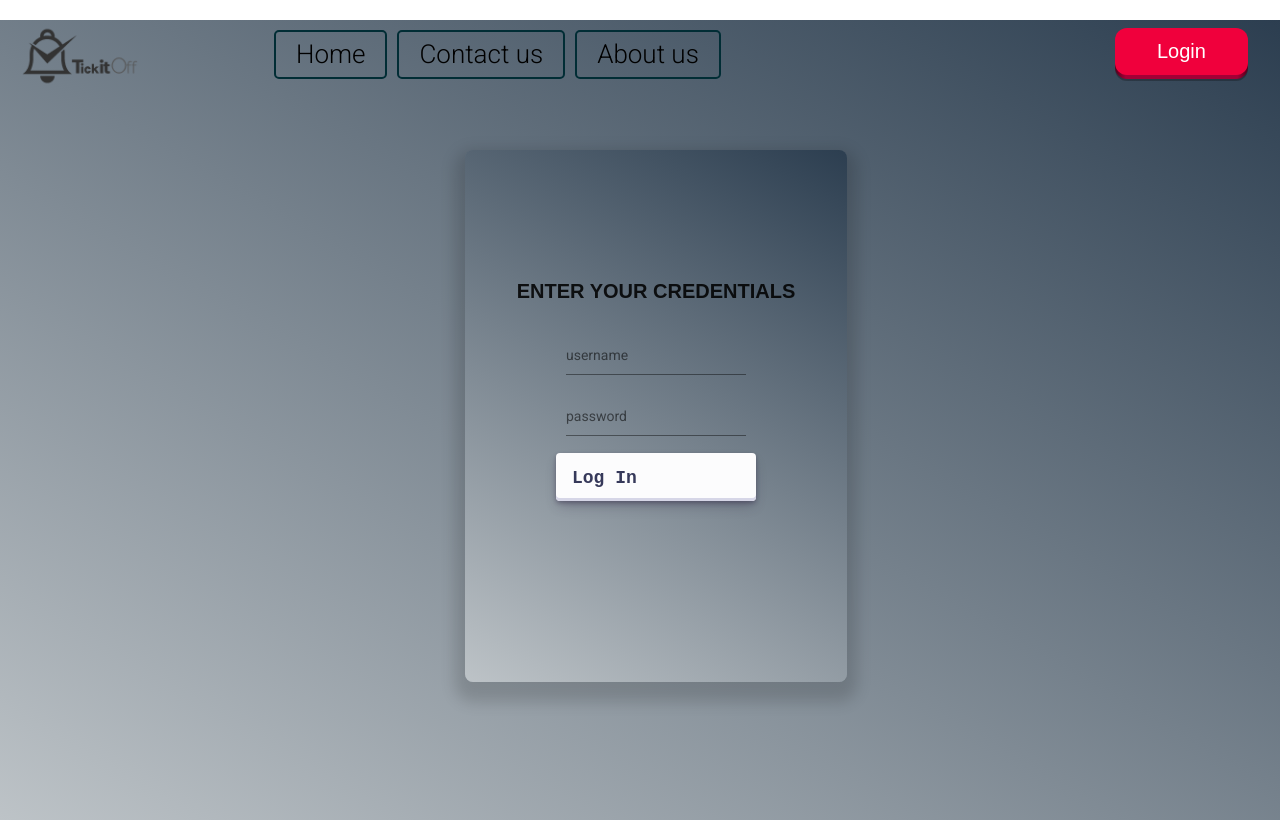
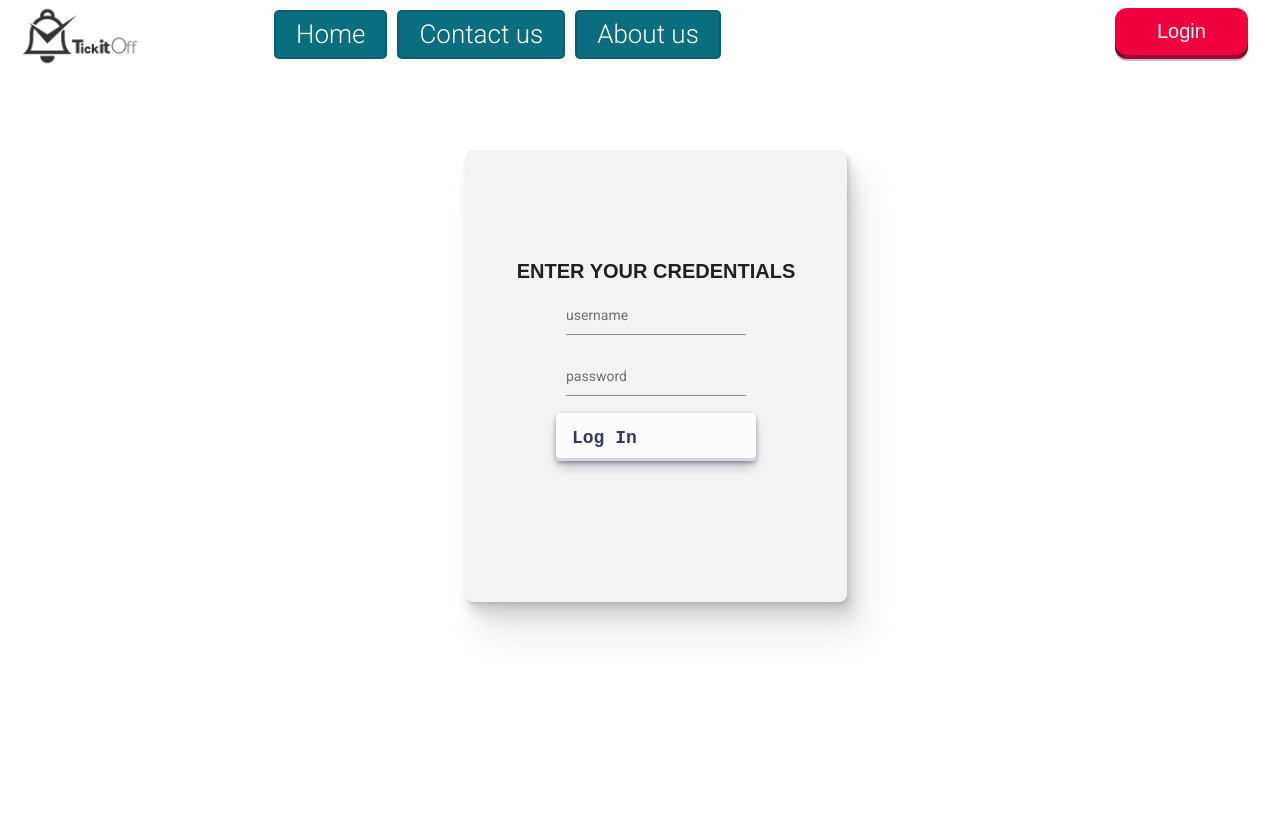
Before and after one commit to moromaxmo/todo-app, an Angular app in the folder client/: page /login in a window 1280 px wide. Built offline with nearby package versions, Linux system fonts and the light colour scheme.

Commit message:
Login, Register UI

```diff
--- a/client/src/app/Travel/css/main.css
+++ /dev/null
@@ -1,20 +0,0 @@
-* {
-  box-sizing: border-box;
-}
-body {
-  font-size: 14px;
-}
-.v208_322 {
-  width: 100%;
-  height: 1024px;
-  background: rgba(255,255,255,1);
-  opacity: 1;
-  position: relative;
-  top: 0px;
-  left: 0px;
-  box-shadow: 0px 4px 4px rgba(0, 0, 0, 0.25);
-  overflow: hidden;
-}
-.name {
-  color: #fff;
-}
--- a/client/src/app/Travel/index.html
+++ /dev/null
@@ -1 +0,0 @@
-<!DOCTYPE html><html><head><link href="./css/main.css" rel="stylesheet" /><title>Document</title></head><body><div class="v208_322"><div class="name"></div></div></body></html>
--- a/client/src/app/login/login.component.css
+++ b/client/src/app/login/login.component.css
@@ -8,8 +8,8 @@ main{height: 100vh;
 .mat-card{
 
   width: 350px;
-  height: 500px;
-  background: inherit;
+  height: 420px;
+  background-color: #f3f3f3;
   position: absolute;
   overflow: hidden;
   top: 50%;
@@ -17,23 +17,12 @@ main{height: 100vh;
   margin-left: -175px;
   margin-top: -250px;
   border-radius: 8px;
-  backdrop-filter: blur(8px); /* Chrome and Opera */
-box-shadow: 0px 10px 15px 10px rgb(0 0 0 / 15%);
-background-color: rgb(228 228 228 / 15%);
-}
-
-.mat-card:before{
-  width: 400px;
-  height: 550px;
-  content: "";
-  position: absolute;
-  top: -25px;
-  left: -25px;
-  bottom: 0;
-  right: 0;
-  background: inherit;
-  box-shadow: inset 0 0 0 200px rgba(255,255,255,0.2);
-  filter: blur(10px);
+  box-shadow:
+      1px 2px 2px rgba(150, 150, 150, 0.2),
+      2px 4px 4px rgba(150, 150, 150, 0.2),
+      4px 8px 8px rgba(150, 150, 150, 0.2),
+      8px 16px 16px rgba(150, 150, 150, 0.2),
+      16px 32px 32px rgba(150, 150, 150, 0.2);
 }
 
 form{
@@ -72,7 +61,7 @@ form img{
     padding-bottom: 0px;
     font-size: 18px;
     font-weight: bold;
-    color: rgba(255,255,255, 0.8);
+    color: rgba(48, 48, 48, 0.8);
   }
 
   input[type="submit"]:hover{
--- a/client/src/app/login/login.component.html
+++ b/client/src/app/login/login.component.html
@@ -1,4 +1,3 @@
-<main>
     <mat-card>
         <mat-card-title>ENTER YOUR CREDENTIALS</mat-card-title>
         <mat-card-content>
@@ -17,8 +16,5 @@
                 </div>
                 <input class = "myButton" type = "submit" value = "Log In" mat=button>
             </form>
-
         </mat-card-content>
     </mat-card>
-
-</main>
--- a/client/src/app/pheader/pheader.component.css
+++ b/client/src/app/pheader/pheader.component.css
@@ -16,7 +16,6 @@
     background-color: none;
     height: 72px;
     width: 100%;
-    padding-top: 20px;
   }
 
   .NavBar ul {
@@ -45,20 +44,21 @@
     padding-right: 20px;
     opacity: 1;
     display:inline-block;
-    border:0.1em solid #012D35;
+    border:0.1em solid #003a444b;
     border-radius:5px;
     box-sizing: border-box;
     text-decoration:none;
     font-family:'Roboto',sans-serif;
     font-weight:300;
-    color:#000000;
+    color:#FFFFFF;
     text-align:center;
     transition: all 0.2s;
+    background-color:#0a6e80;
   }
 
   .NavBar li a:hover{
     color:#FFFFFF;
-    background-color:#012D35;
+    background-color:#003a444b;
 
   }
   @media all and (max-width:30em){
--- a/client/src/app/pheader/pheader.component.html
+++ b/client/src/app/pheader/pheader.component.html
@@ -1,13 +1,14 @@
 <main>
-<div class = "NavBar">
-    <div id = "NavContainer">
+  <div class="NavBar">
+    <div id="NavContainer">
       <img src="\assets\Logo\Logo-01.png" class="logo" width="120">
-
+      <div class="NavButtons">
         <ul>
           <li><a routerLink="/">Home</a></li>
           <li><a routerLink="/contact">Contact us</a></li>
           <li><a routerLink="/aboutus">About us</a></li>
         </ul>
+      </div>
       <div class="Login">
         <button class="button-82-pushable" role="button" routerLink="/login">
           <span class="button-82-shadow"></span>
--- a/client/src/app/register/register.component.css
+++ b/client/src/app/register/register.component.css
@@ -1,12 +1,11 @@
 main{
-  background: -webkit-linear-gradient(210deg, #bdc3c7, #2c3e50);  /* Chrome 10-25, Safari 5.1-6 */
-  background: linear-gradient(30deg, #bdc3c7, #2c3e50); /* W3C, IE 10+/ Edge, Firefox 16+, Chrome 26+, Opera 12+, Safari 7+ */
+}
 
-}
 .mat-card{
+
   width: 350px;
-  height: 500px;
-  background: inherit;
+  height: 420px;
+  background-color: #f3f3f3;
   position: absolute;
   overflow: hidden;
   top: 50%;
@@ -14,23 +13,12 @@ main{
   margin-left: -175px;
   margin-top: -250px;
   border-radius: 8px;
-  backdrop-filter: blur(8px); /* Chrome and Opera */
-  box-shadow: 0px 10px 15px 10px rgb(0 0 0 / 15%);
-  background-color: rgb(228 228 228 / 15%);
-}
-
-.mat-card:before{
-  width: 400px;
-  height: 550px;
-  content: "";
-  position: absolute;
-  top: -25px;
-  left: -25px;
-  bottom: 0;
-  right: 0;
-  background: inherit;
-  box-shadow: inset 0 0 0 200px rgba(255,255,255,0.2);
-  filter: blur(10px);
+  box-shadow:
+      1px 2px 2px rgba(150, 150, 150, 0.2),
+      2px 4px 4px rgba(150, 150, 150, 0.2),
+      4px 8px 8px rgba(150, 150, 150, 0.2),
+      8px 16px 16px rgba(150, 150, 150, 0.2),
+      16px 32px 32px rgba(150, 150, 150, 0.2);
 }
 
 form{
@@ -39,12 +27,6 @@ form{
   left: 50%;
   top: 50%;
   transform: translate(-50%,-50%);
-}
-
-form img{
-  width: 120px;
-  height: 120px;
-  border-radius: 100%;
 }
 
 
@@ -69,7 +51,7 @@ form img{
     padding-bottom: 0px;
     font-size: 18px;
     font-weight: bold;
-    color: rgba(255,255,255, 0.8);
+    color: rgba(48, 48, 48, 0.8);
   }
 
   input[type="submit"]:hover{
@@ -122,3 +104,15 @@ form img{
     box-shadow: #D6D6E7 0 3px 7px inset;
     transform: translateY(2px);
   }
+
+  label{
+  font-family: "Montserrat",sans-serif;
+  font-weight: bold;
+  font-size: 14px;
+  text-align: center;
+  /*position: relative;
+  left: 50%;
+  top: 25%;*/
+  color:rgb(153, 18, 18);
+  transform: translate(-50%,-50%);
+  }
```
Also changed, not shown: client/src/app/app.component.html (line endings or trailing spaces), 2 other files (tests, documents, lock files or other folders). Lines whose indentation alone changed are shown as unchanged.
